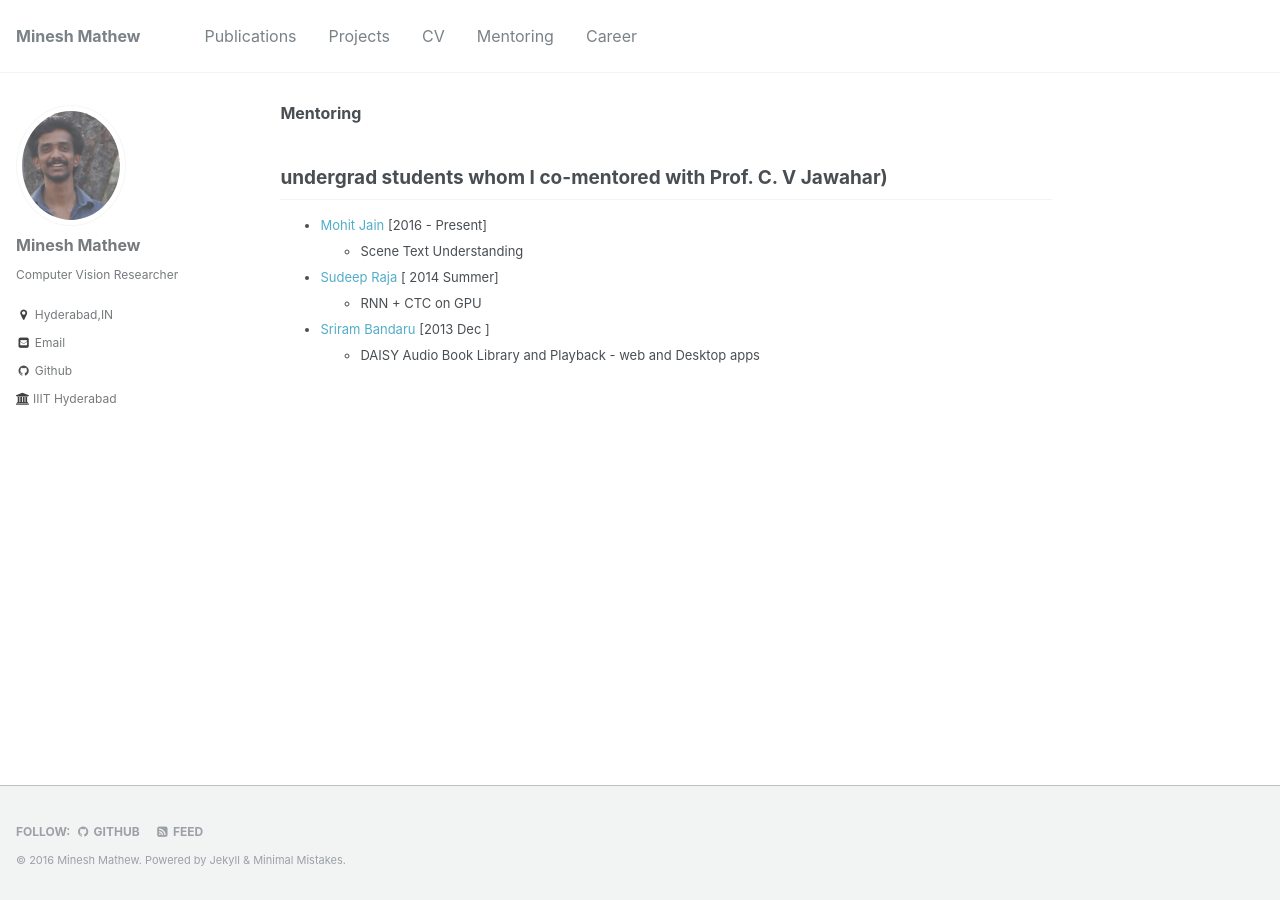
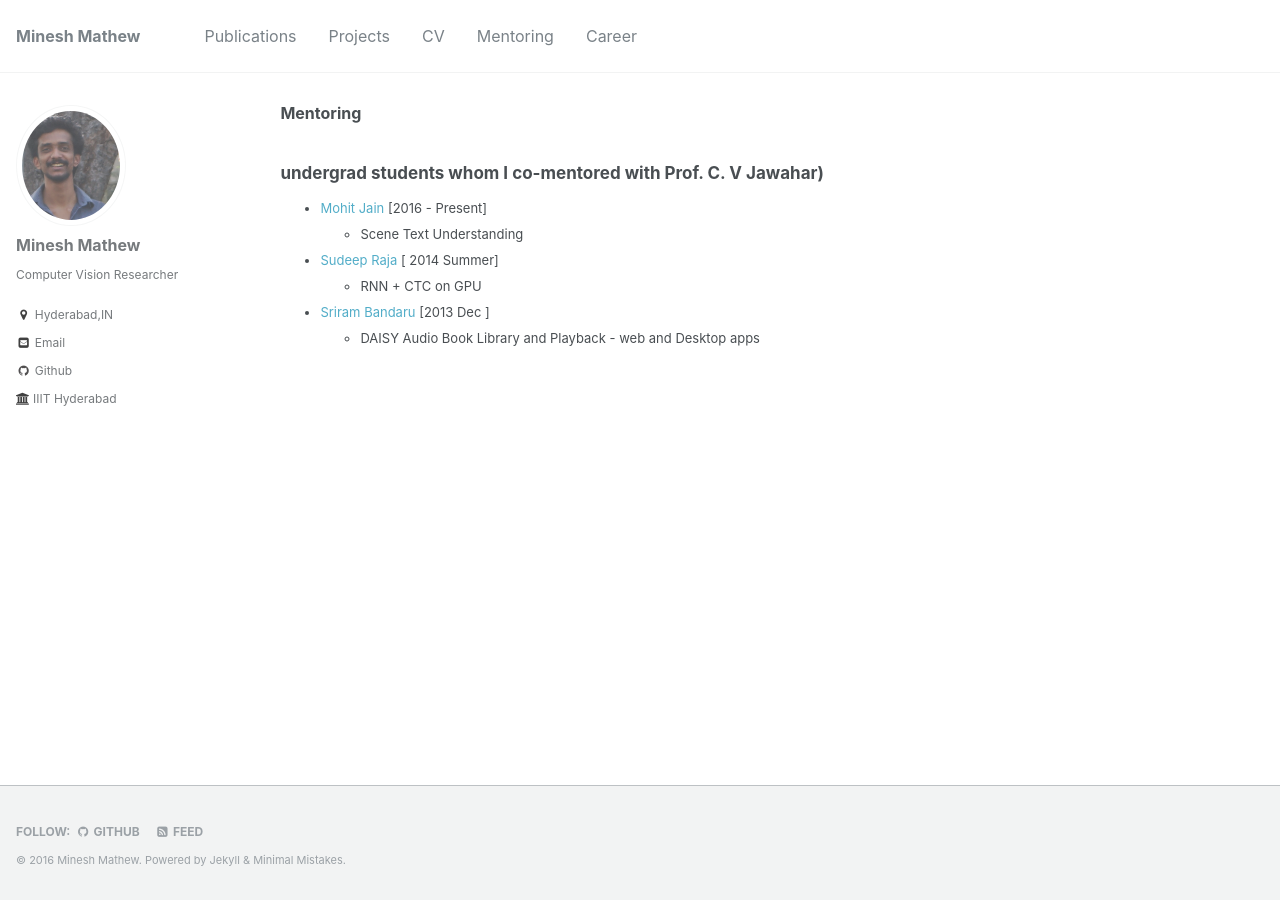
Before and after one commit to mineshmathew/mineshmathew.github.io, a Jekyll site: the page built from _pages/Teaching.markdown, in a window 1280 px wide. Built offline with Jekyll 4.4.1, drawn with Linux system fonts in a browser that asks for light colours.

Commit message:
builtagain

```diff
--- a/_pages/Teaching.markdown
+++ b/_pages/Teaching.markdown
@@ -7,7 +7,7 @@
 author_profile: true
 
 ---
-## undergrad students  whom I co-mentored with Prof. C. V Jawahar) ##
+### undergrad students  whom I co-mentored with Prof. C. V Jawahar) ###
 - [Mohit Jain][1] [2016 - Present]
 	- Scene Text Understanding
 - [Sudeep Raja][2] [ 2014 Summer]
```
Also changed, not shown: 2 other files.
